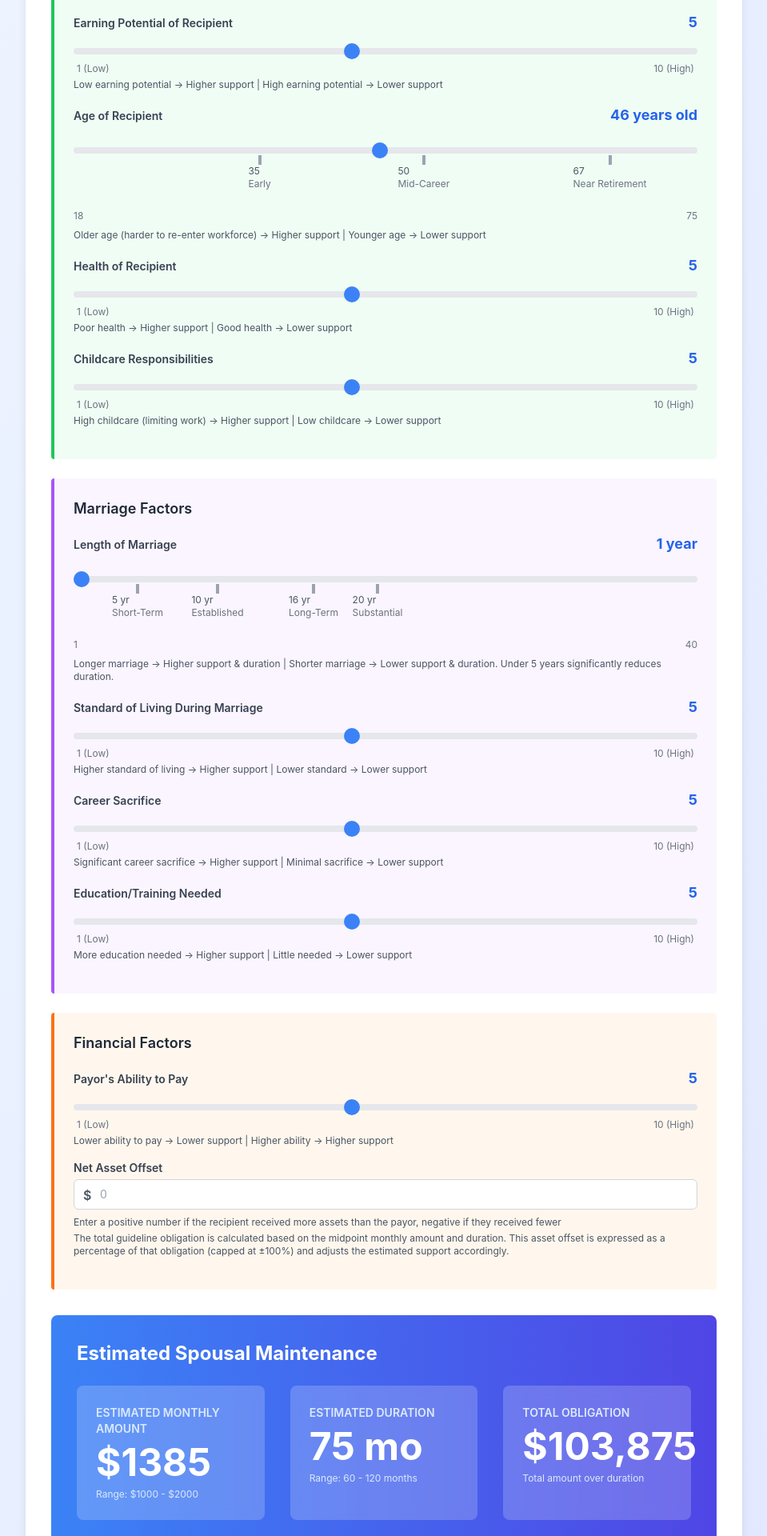
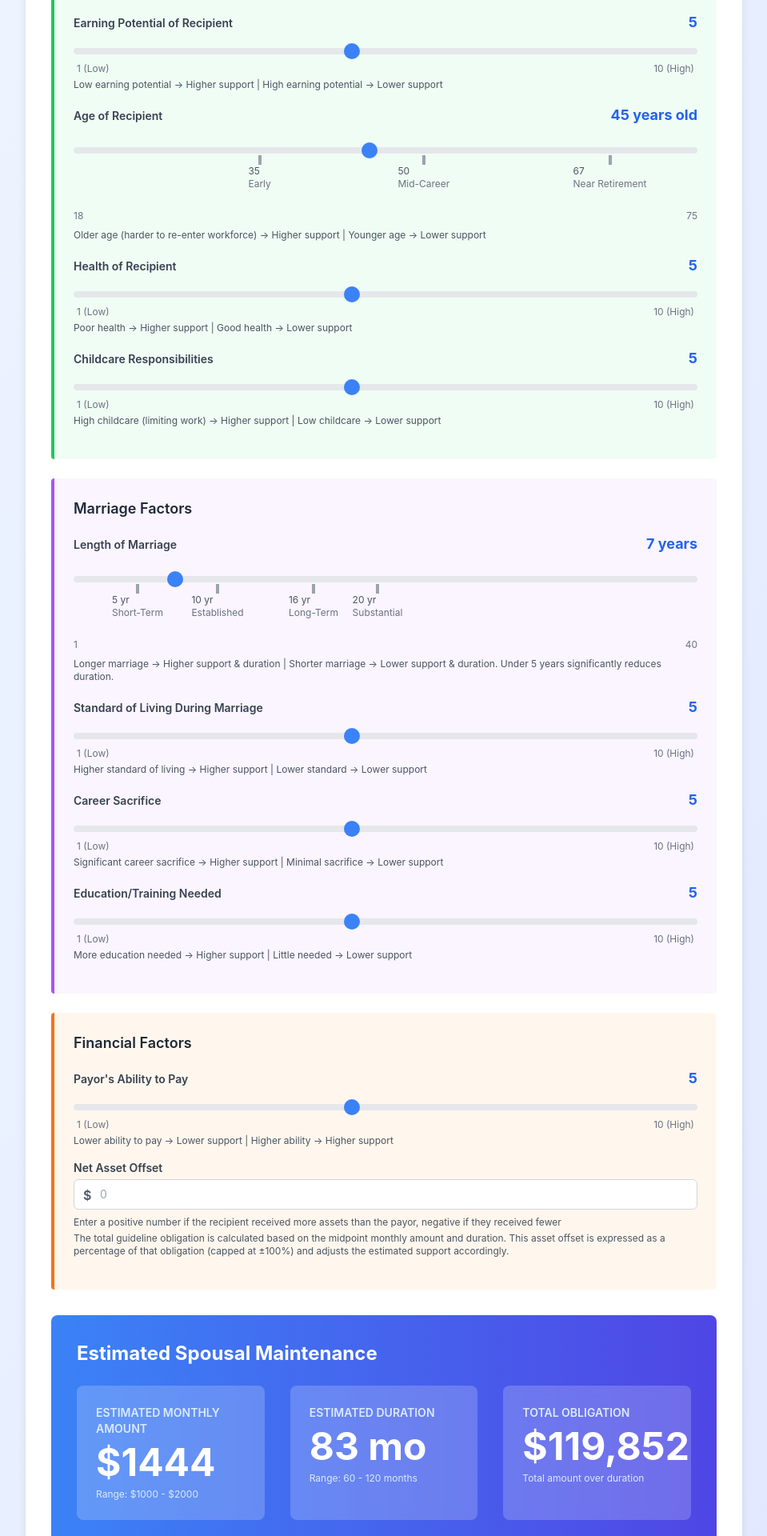
Before and after one commit to delphe/divorce-support-calc, a React (Create React App) app: page / in a window 1280 px wide. Shown: the part 460-2380 px from the top of the page at 80% size, without its empty margins (160-1119 px from the left). Built offline with nearby package versions, Linux system fonts and the light colour scheme.

Commit message:
fix calculations for montly amount

```diff
--- a/src/App.js
+++ b/src/App.js
@@ -13,13 +13,13 @@ function App() {
   // Recipient factors
   const [recipientEarning, setRecipientEarning] = useState(5);
   const [standardOfLiving, setStandardOfLiving] = useState(5);
-  const [ageOfRecipient, setAgeOfRecipient] = useState(46); // Age slider: 18-75
+  const [ageOfRecipient, setAgeOfRecipient] = useState(45); // Age slider: 18-75
   const [healthOfRecipient, setHealthOfRecipient] = useState(5);
   const [educationNeeded, setEducationNeeded] = useState(5);
   const [childcareResponsibilities, setChildcareResponsibilities] = useState(5);
 
   // Marriage factors
-  const [lengthOfMarriage, setLengthOfMarriage] = useState(1); // Marriage length: 1-40 years
+  const [lengthOfMarriage, setLengthOfMarriage] = useState(7); // Marriage length: 1-40 years
   const [careerSacrifice, setCareerSacrifice] = useState(5);
 
   // Financial factors
@@ -31,16 +31,16 @@ function App() {
 
   // Weights for each factor - lengthOfMarriage increased to 0.20 for legal significance
   const weights = {
-    recipientEarning: 0.12,
-    standardOfLiving: 0.11,
+    recipientEarning: 0.14,
+    standardOfLiving: 0.13,
     lengthOfMarriage: 0.20,      // Significantly increased weight for legal thresholds
-    ageOfRecipient: 0.08,
-    healthOfRecipient: 0.08,
-    careerSacrifice: 0.11,
-    educationNeeded: 0.07,
+    ageOfRecipient: 0.09,
+    healthOfRecipient: 0.09,
+    careerSacrifice: 0.12,
+    educationNeeded: 0.08,
     assetsAwarded: 0.08,
-    payorAbilityToPay: 0.07,
-    childcareResponsibilities: 0.08,
+    payorAbilityToPay: 0.08,
+    childcareResponsibilities: 0.07,
   };
 
   // Weighted marriage length factor reflecting legal thresholds
@@ -76,10 +76,10 @@ function App() {
       standardOfLiving: (standardOfLiving - 5.5) / 4.5,    // High std = higher support
       lengthOfMarriage: getMarriageLengthFactor(lengthOfMarriage),  // Weighted by legal thresholds
       ageOfRecipient: (ageOfRecipient - 46.5) / 28.5,      // Older = higher support (age 18-75, midpoint 46.5)
-      healthOfRecipient: (healthOfRecipient - 5.5) / 4.5,  // Poor health = higher support
+      healthOfRecipient: (5.5 - healthOfRecipient) / 4.5,  // Poor health (low value) = higher support
       careerSacrifice: (careerSacrifice - 5.5) / 4.5,      // Career sacrifice = higher support
       educationNeeded: (educationNeeded - 5.5) / 4.5,      // More education = higher support
-      payorAbilityToPay: (5.5 - payorAbilityToPay) / 4.5,  // Lower ability = lower support
+      payorAbilityToPay: (payorAbilityToPay - 5.5) / 4.5,  // Higher ability to pay = higher support
       childcareResponsibilities: (childcareResponsibilities - 5.5) / 4.5,  // More responsibilities = higher support
       // Note: assetAwarded is applied separately as an independent adjustment
     };
```
